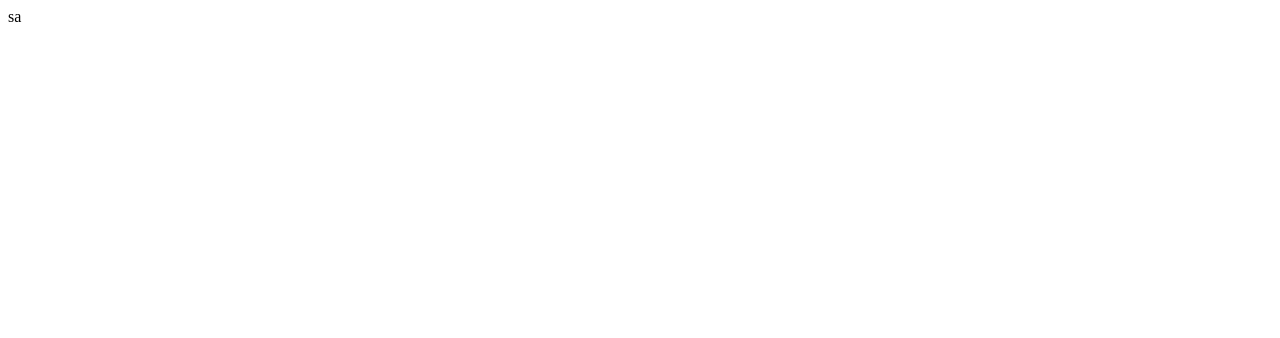
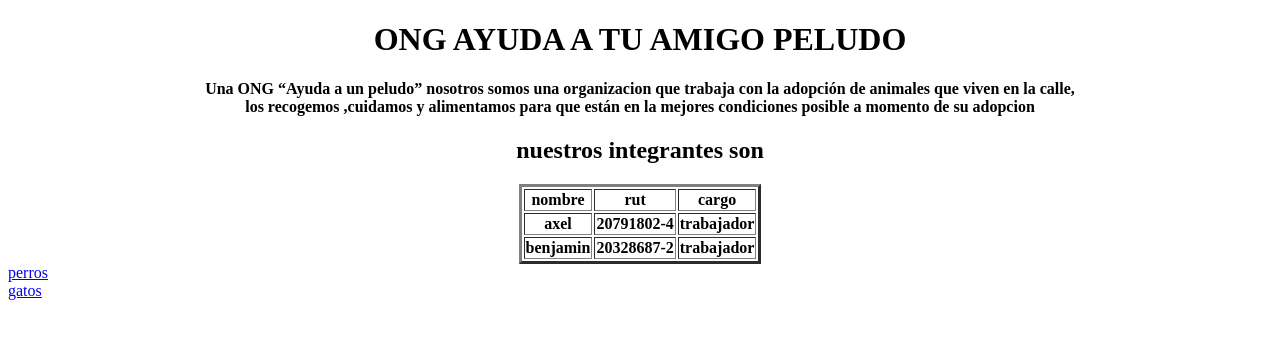
Before and after one commit to antonioDXD7/trabajo-semestral, a plain HTML site: page actividad1.html in a window 1280 px wide. Drawn offline with Linux system fonts and the light colour scheme.

Commit message:
Update actividad1.html

```diff
--- a/actividad1.html
+++ b/actividad1.html
@@ -1 +1,49 @@
-sa
+<!DOCTYPE html>
+<html lang="en">
+<head>
+    <meta charset="UTF-8">
+    <meta http-equiv="X-UA-Compatible" content="IE=edge">
+    <meta name="viewport" content="width=device-width, initial-scale=1.0">
+    <title>ADOPTA A TU PERRO O GATO FAVORITO</title>
+</head>
+<body>
+    <center>
+        <h1>ONG AYUDA  A TU AMIGO PELUDO</h1>
+        <h4>Una ONG “Ayuda a un peludo” nosotros somos una organizacion que  trabaja con la adopción de animales que viven en la calle,<br>
+            los recogemos ,cuidamos y alimentamos para que están en la mejores condiciones posible a momento de su adopcion</h4>
+            <h2>nuestros integrantes son</h2>
+            <table border="3">
+                <tr>
+                    <th> nombre </th>
+                    <th>  rut</th>
+                    <th> cargo</th>
+                    </tr>
+                    <tr>
+                        <th> axel</th>
+                        <th>  20791802-4</th>
+                        <th> trabajador</th>
+                        </tr>
+                        <th> benjamin</th>
+                        <th>  20328687-2</th>
+                        <th> trabajador</th>
+                        </tr>
+
+            </table>
+    </center>
+
+
+
+
+
+
+
+
+
+
+
+
+    <a href="perro.html"> perros</a>
+     <br>
+    <a href="gatos.html"> gatos</a>
+</body>
+</html>
```
